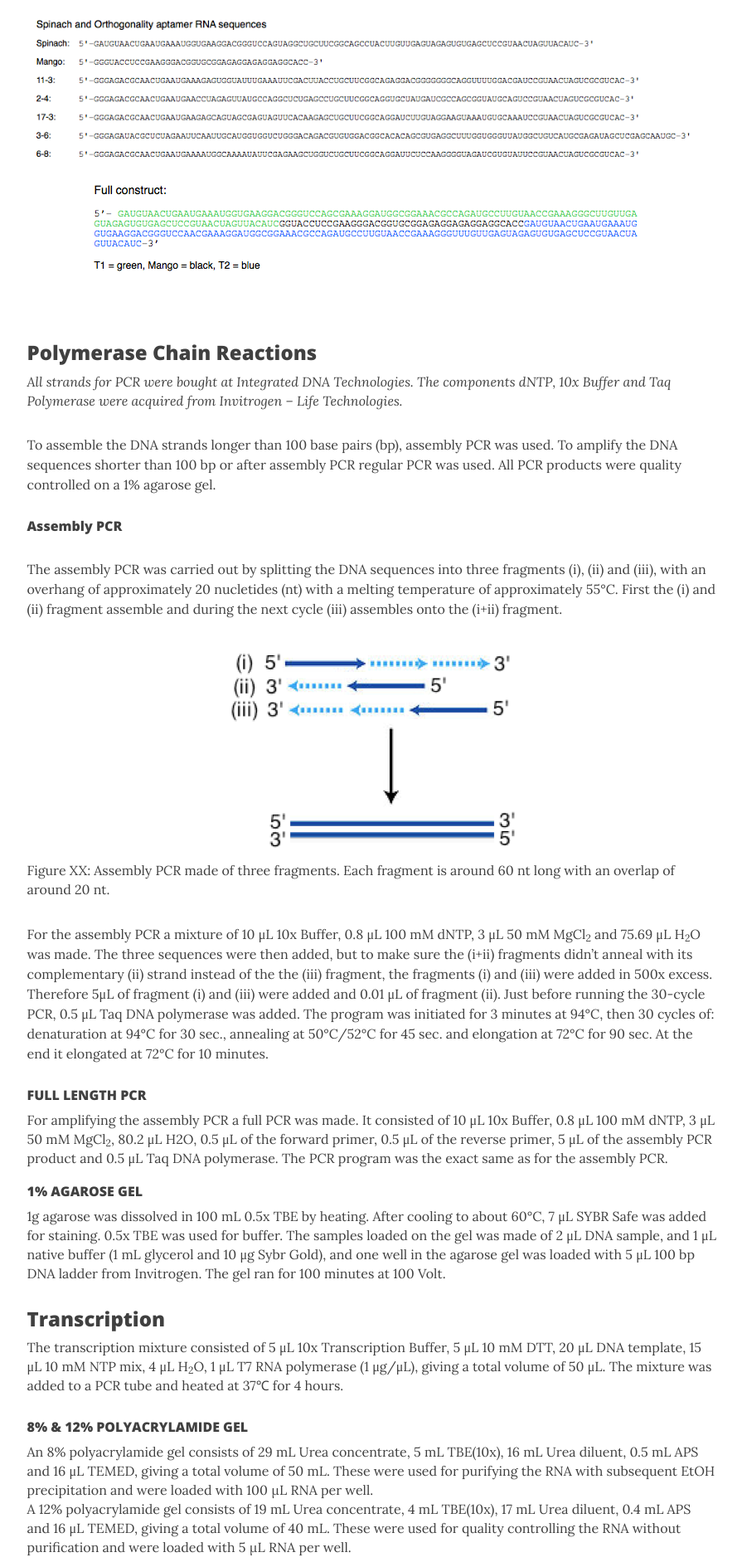
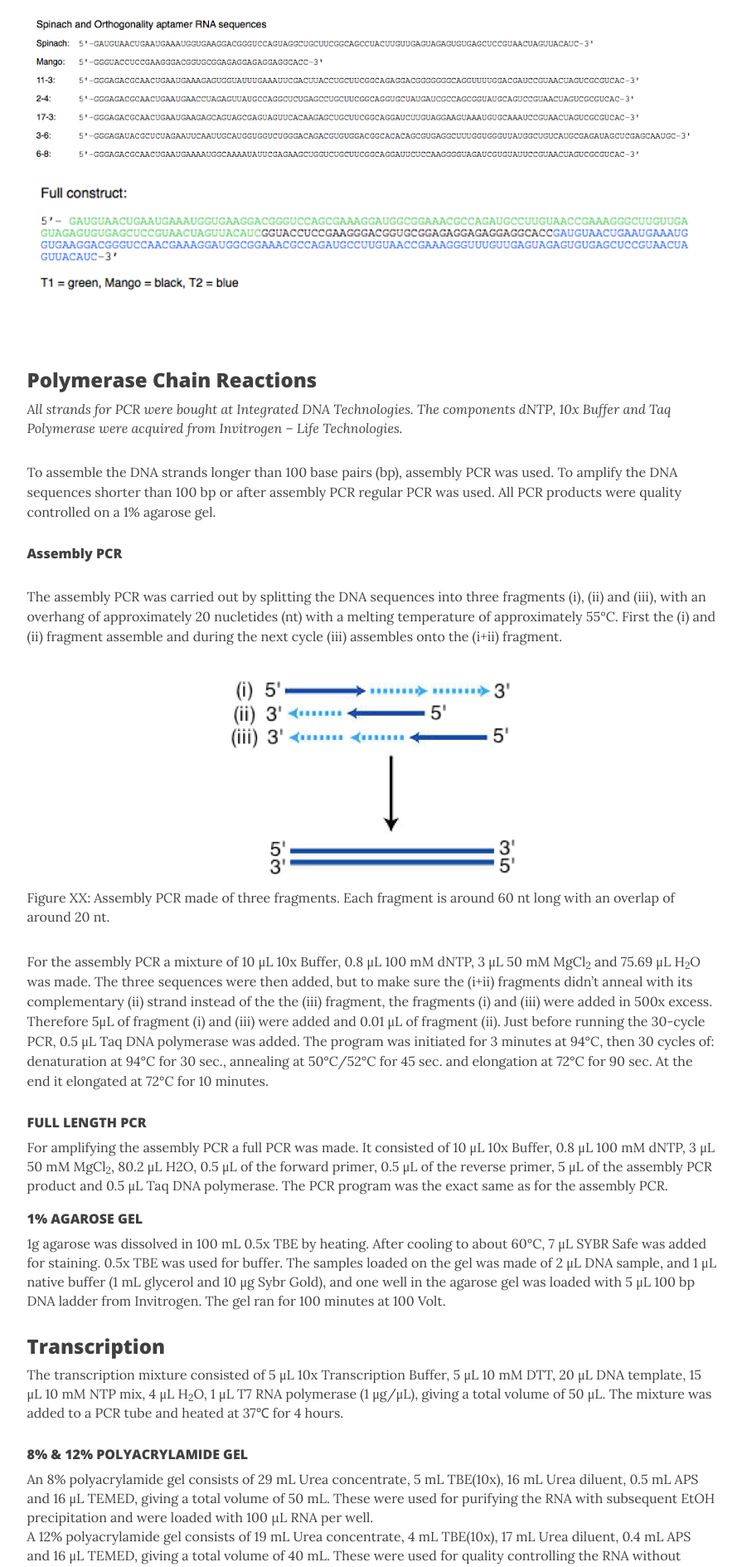
Before and after one commit to detectorgadget/detectorgadget.github.io, a Jekyll site: the page built from supplementaryinformation.html, in a window 1280 px wide. Shown: the part 737-2626 px from the top of the page at 83% size, without its empty margins (330-1225 px from the left). Built offline with Jekyll 4.4.1, drawn with Linux system fonts in a browser that asks for light colours; nearby versions of some CDN libraries.

Commit message:
Img size

```diff
--- a/supplementaryinformation.html
+++ b/supplementaryinformation.html
@@ -27,7 +27,7 @@ In this section you will find the materials and methods used for synthesizing th
 
 <img src="{{ site.baseurl }}/img/supplementary/rnasequences2.png" class="img-responsive img-center">
 
-<img src="{{ site.baseurl }}/img/supplementary/fullconstruct.png" class="img-responsive img-center">
+<img src="{{ site.baseurl }}/img/supplementary/fullconstruct.png" width="100%" class="img-responsive img-center">
 
 
 <section id="PCR">
```
